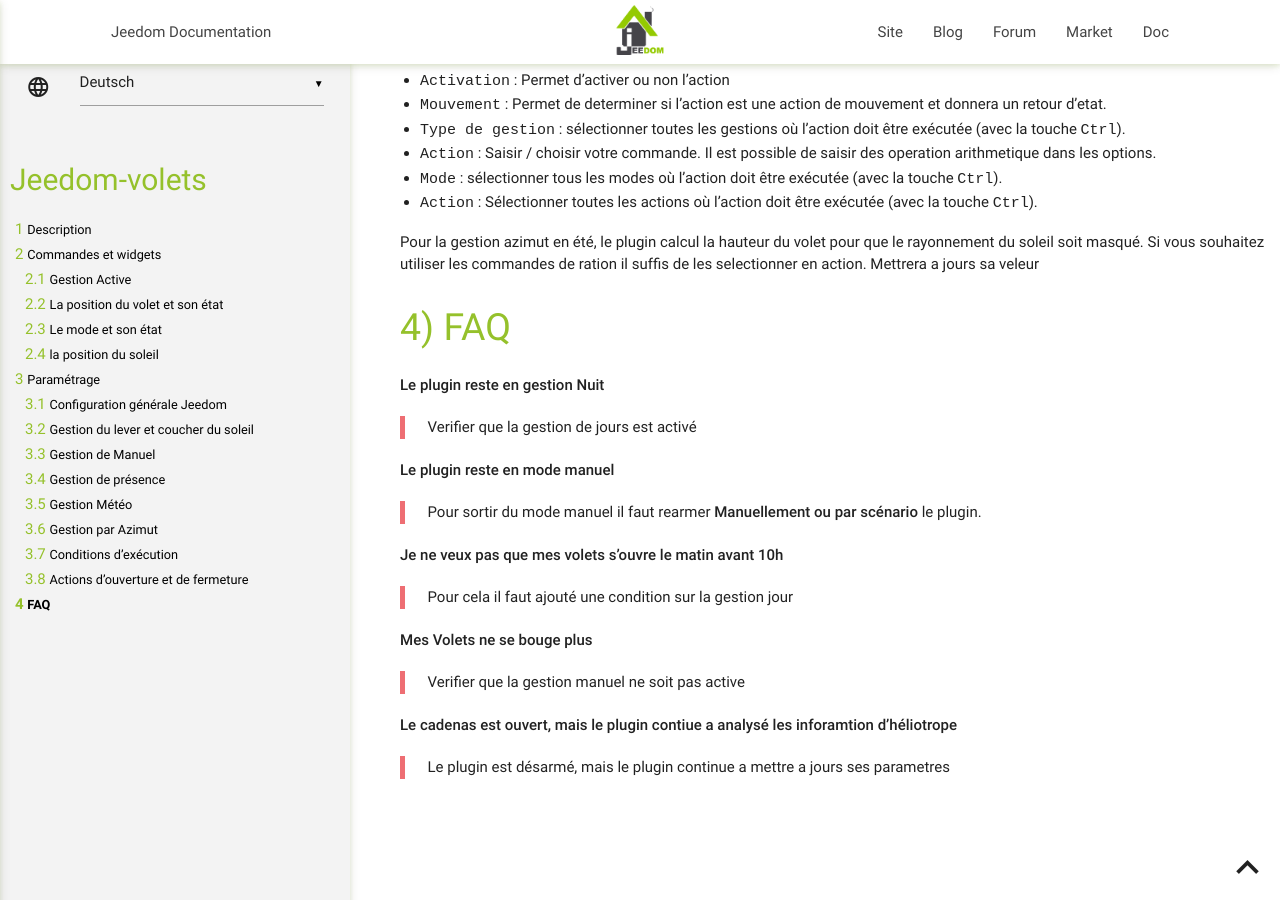
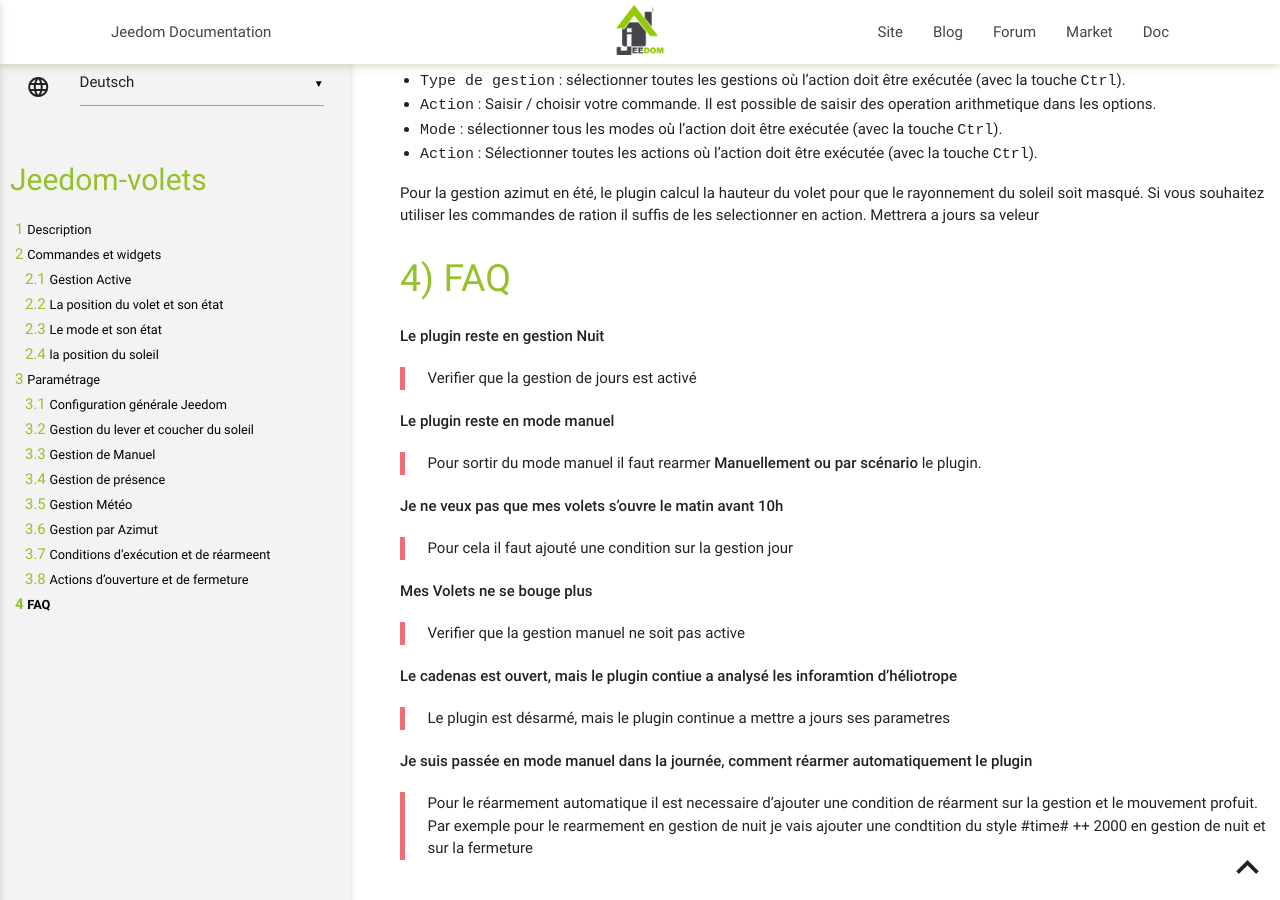
Before and after one commit to ndy913/Jeedom-Volets, a Jekyll site: the page built from docs/de_DE/index.md, in a window 1280 px wide and 900 px high, scrolled down 8798 px. Built offline with Jekyll 4.4.1, drawn with Linux system fonts in a browser that asks for light colours; our own code applies the rules of GitHub Pages for plain Markdown files; some of the changed text lies outside the part shown.

Commit message:
[ROBOT] Action all

```diff
--- a/docs/de_DE/index.md
+++ b/docs/de_DE/index.md
@@ -193,7 +191,8 @@ J'ajouterai donc une condition de ce type.
 
 ![introduction01](../images/ConditionTemps.jpg)
 
-Conditions d'exécution
+
+Conditions d'exécution et de réarmeent
 ---
 
 Afin d'affiner tous les cas d'utilisation de gestion de nos volets, nous pouvons ajouter des conditions.
@@ -255,3 +254,7 @@ FAQ
 
 **Le cadenas est ouvert, mais le plugin contiue a analysé les inforamtion d'héliotrope**
 > Le plugin est désarmé, mais le plugin continue a mettre a jours ses parametres
+
+**Je suis passée en mode manuel dans la journée, comment réarmer automatiquement le plugin**
+> Pour le réarmement automatique il est necessaire d'ajouter une condition de réarment sur la gestion et le mouvement profuit.
+Par exemple pour le rearmement en gestion de nuit je vais ajouter une condtition du style #time# ++ 2000 en gestion de nuit et sur la fermeture
```
Also changed, not shown: other parts of docs/de_DE/index.md (+0 -2 lines), docs/en_US/index.md (+6 -3 lines), docs/es_ES/index.md (+6 -3 lines).
